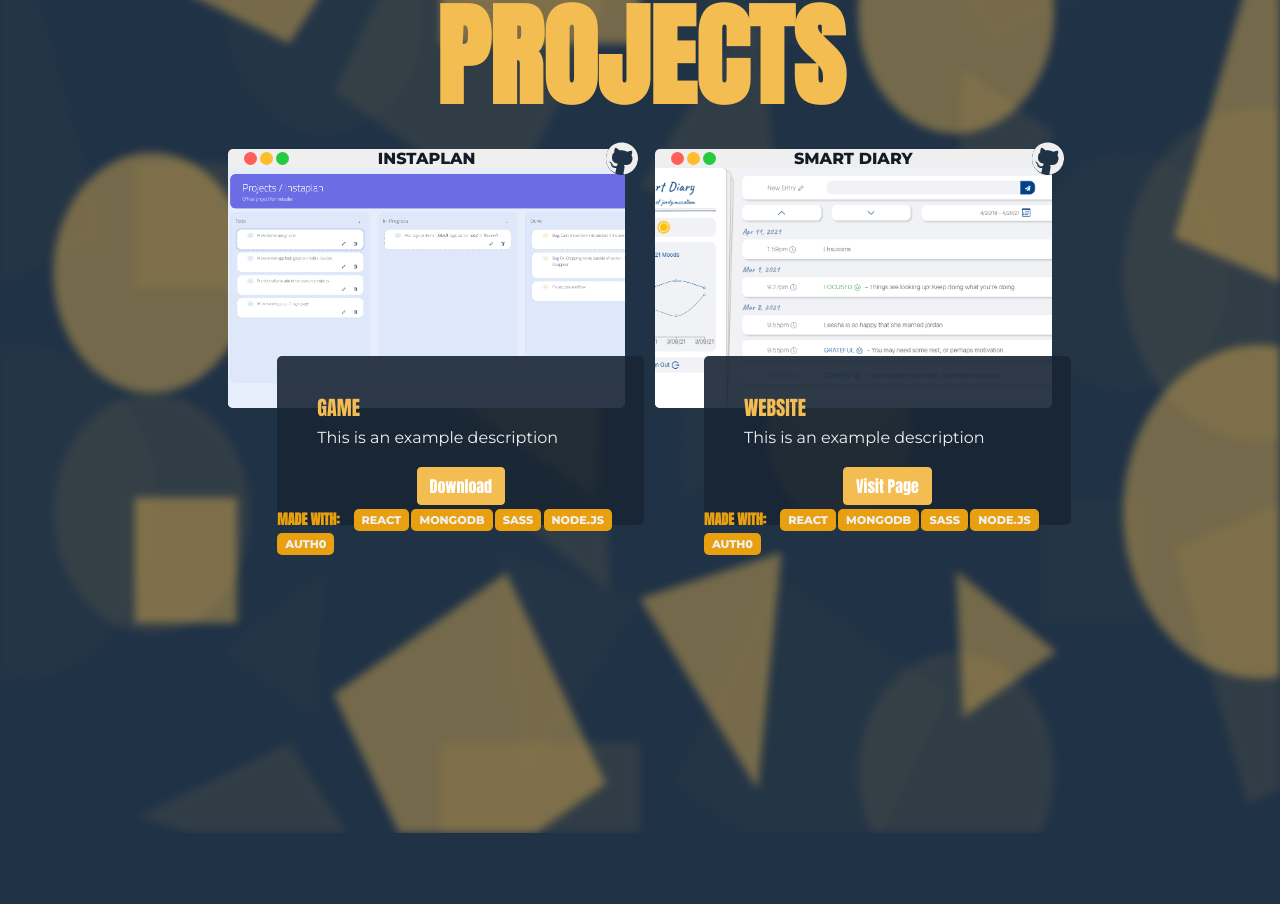
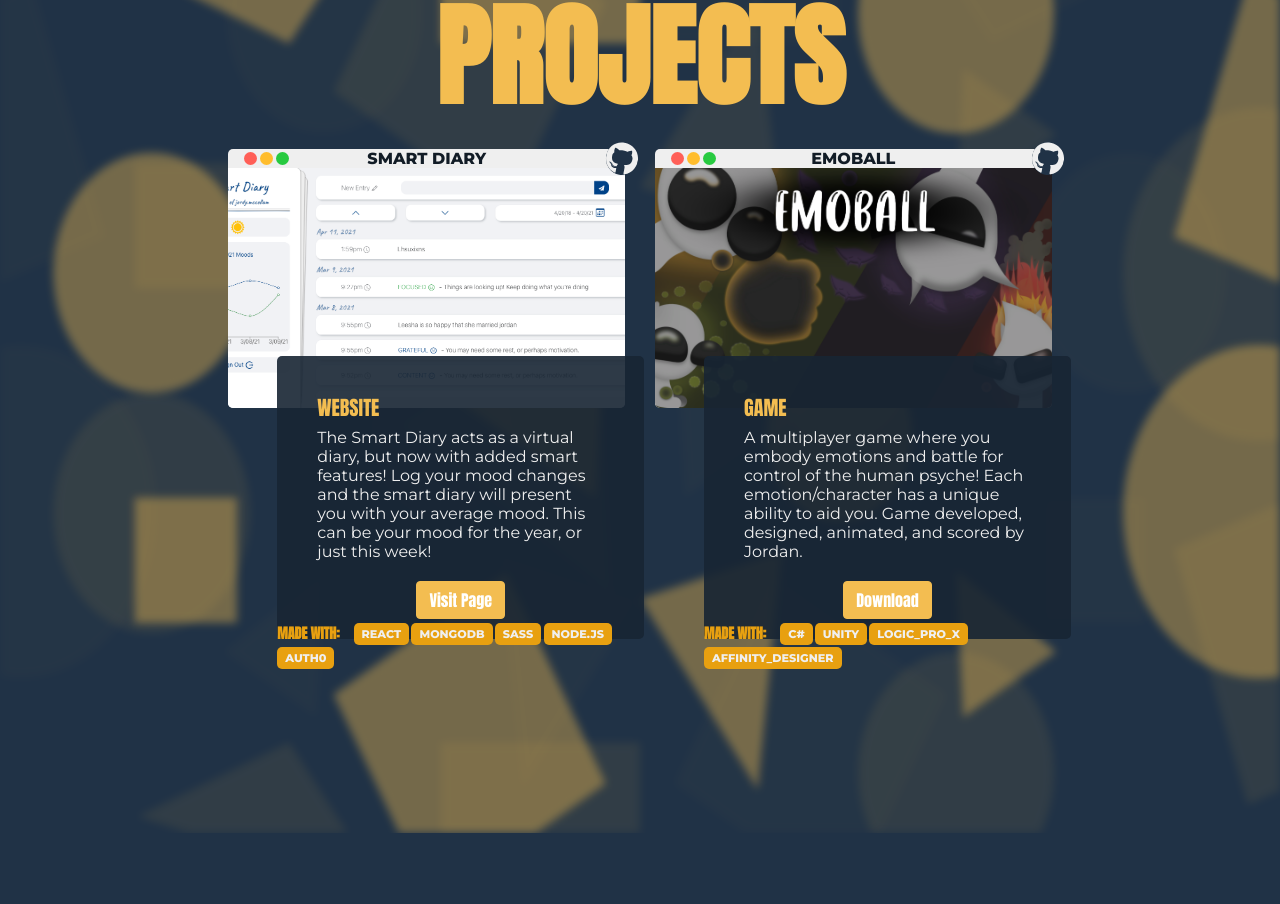
Before and after one commit to jordanmccollam/jordanmccollam.github.io, a React (Create React App) app: page / in a window 1280 px wide. Shown: the part 847-1751 px from the top of the page. Built offline with nearby package versions, Linux system fonts and the light colour scheme; the HTML template or start-up script is replaced by a standard one.

Commit message:
Final touches on design changes

```diff
--- a/src/screens/Projects/Projects.js
+++ b/src/screens/Projects/Projects.js
@@ -14,21 +14,22 @@ import smartdiary from '../../assets/smartdiary.png';
 import billsnsheet from '../../assets/billsnsheet.png';
 import laserdefender from '../../assets/laserdefender.jpeg';
 import shapesBg from '../../assets/shapes.png';
+import emoball from '../../assets/emoball.png';
 
 import './_projects.scss';
 
 const logger = "Projects:: ";
 
 const projects = [
-  {
-    name: 'INSTAPLAN',
-    img: instaplan,
-    link: 'https://insta-plan.herokuapp.com/',
-    tags: ['react', 'mongodb', 'sass', 'node.js', 'auth0'],
-    github: 'https://github.com/jordanmccollam/instaplan',
-    type: "Game",
-    description: "This is an example description"
-  },
+  // {
+  //   name: 'INSTAPLAN',
+  //   img: instaplan,
+  //   link: 'https://insta-plan.herokuapp.com/',
+  //   tags: ['react', 'mongodb', 'sass', 'node.js', 'auth0'],
+  //   github: 'https://github.com/jordanmccollam/instaplan',
+  //   type: "Game",
+  //   description: "This is an example description"
+  // },
   {
     name: 'SMART DIARY',
     img: smartdiary,
@@ -36,7 +37,7 @@ const projects = [
     tags: ['react', 'mongodb', 'sass', 'node.js', 'auth0'],
     github: 'https://github.com/jordanmccollam/smartdiary',
     type: "Website",
-    description: "This is an example description"
+    description: "The Smart Diary acts as a virtual diary, but now with added smart features! Log your mood changes and the smart diary will present you with your average mood. This can be your mood for the year, or just this week!"
   },
   // {
   //   name: "BILLS N' SHEET",
@@ -52,6 +53,15 @@ const projects = [
   //   tags: ['unity', 'c#'],
   //   github: 'https://github.com/jordanmccollam/laserdefender'
   // },
+  {
+    name: 'EMOBALL',
+    img: emoball,
+    link: 'https://github.com/jordanmccollam/smartdiary',
+    tags: ['C#', 'Unity', 'Logic_Pro_X', 'Affinity_Designer'],
+    github: 'https://github.com/jordanmccollam/smartdiary',
+    type: "Game",
+    description: 'A multiplayer game where you embody emotions and battle for control of the human psyche! Each emotion/character has a unique ability to aid you. Game developed, designed, animated, and scored by Jordan.'
+  }
 ]
 
 const Projects = (props) => {
```
Also changed, not shown: src/assets/emoball.png (added).
